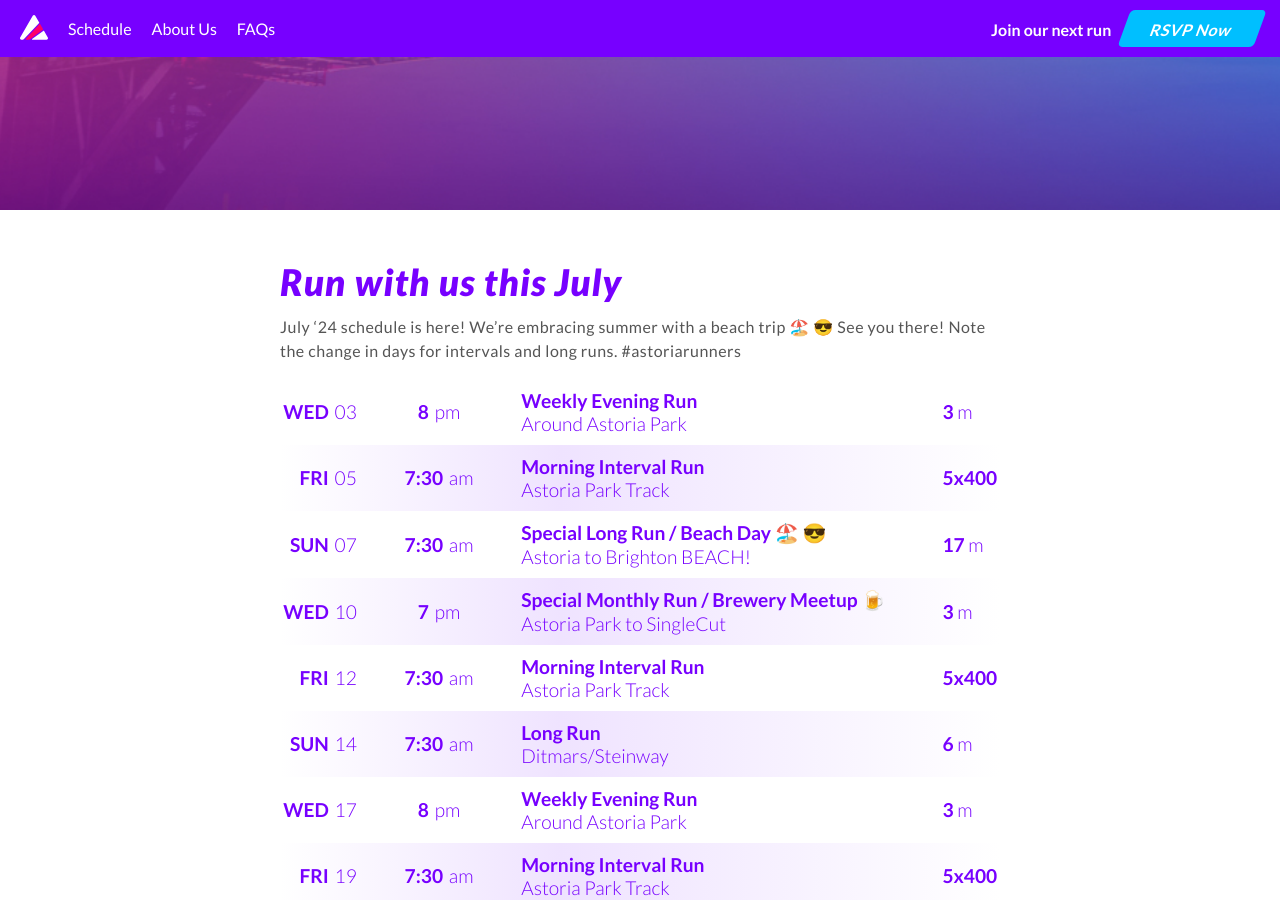
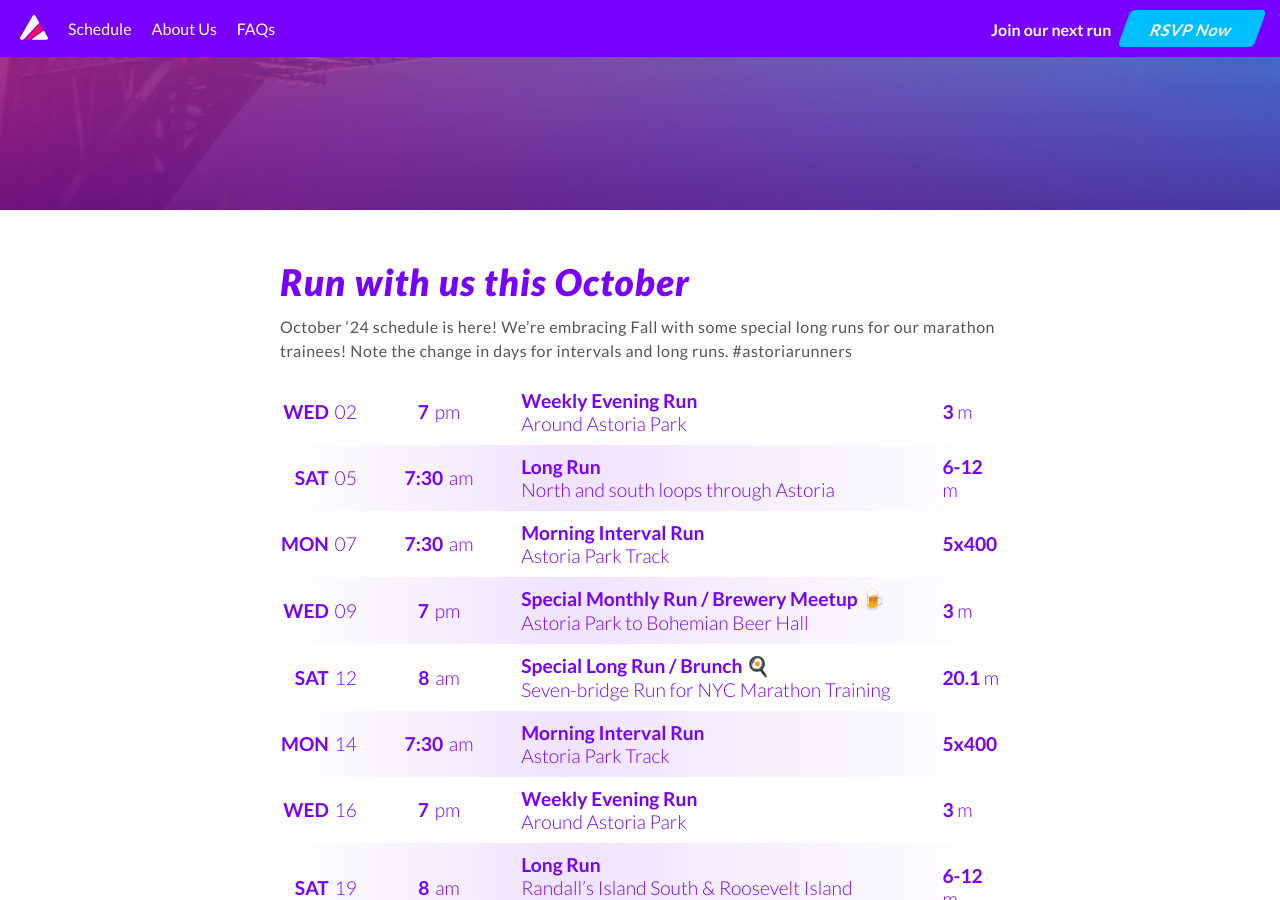
Before and after one commit to maxdug/astoriarunners, a Jekyll site: the page built from index.markdown, in a window 1280 px wide and 900 px high, scrolled down 465 px. Built offline with Jekyll 4.4.1, drawn with Linux system fonts in a browser that asks for light colours; nearby versions of some CDN libraries; some of the changed text lies outside the part shown.

Commit message:
Schedule Update

```diff
--- a/_layouts/home.html
+++ b/_layouts/home.html
@@ -10,8 +10,8 @@ layout: base
 
 <section id="schedule">
 <div class="article">
-    <h1>Run with us this July</h1>
-    <p>July ‘24 schedule is here! We’re embracing summer with a beach trip 🏖️ 😎 See you there! Note the change in days for intervals and long runs.
+    <h1>Run with us this October</h1>
+    <p>October ‘24 schedule is here! We’re embracing Fall with some special long runs for our marathon trainees! Note the change in days for intervals and long runs.
       #astoriarunners
     </p>
 
@@ -23,10 +23,10 @@ layout: base
     <div class="row">
       <span class="date">
         <span class="day">Wed</span>
-        <span class="day-number">03</span>
+        <span class="day-number">02</span>
       </span>
       <span class="time">
-        <span class="time-number">8</span>
+        <span class="time-number">7</span>
         <span class="ampm">pm</span>
       </span>
       <span class="run">
@@ -40,8 +40,26 @@ layout: base
     </div>
     <div class="row">
       <span class="date">
-        <span class="day">Fri</span>
+        <span class="day">Sat</span>
         <span class="day-number">05</span>
+      </span>
+      <span class="time">
+        <span class="time-number">7:30</span>
+        <span class="ampm">am</span>
+      </span>
+      <span class="run">
+        <span class="heading">Long Run</span>
+        <span class="description">North and south loops through Astoria</span>
+      </span>
+      <span class="distance">
+        <span class="distance-number">6-12</span>
+        <span class="unit">m</span>
+      </span>
+    </div>
+    <div class="row">
+      <span class="date">
+        <span class="day">Mon</span>
+        <span class="day-number">07</span>
       </span>
       <span class="time">
         <span class="time-number">7:30</span>
@@ -58,26 +76,8 @@ layout: base
     </div>
     <div class="row">
       <span class="date">
-        <span class="day">Sun</span>
-        <span class="day-number">07</span>
-      </span>
-      <span class="time">
-        <span class="time-number">7:30</span>
-        <span class="ampm">am</span>
-      </span>
-      <span class="run">
-        <span class="heading">Special Long Run / Beach Day 🏖️  😎</span>
-        <span class="description">Astoria to Brighton BEACH!</span>
-      </span>
-      <span class="distance">
-        <span class="distance-number">17</span>
-        <span class="unit">m</span>
-      </span>
-    </div>
-    <div class="row">
-      <span class="date">
         <span class="day">Wed</span>
-        <span class="day-number">10</span>
+        <span class="day-number">09</span>
       </span>
       <span class="time">
         <span class="time-number">7</span>
@@ -85,7 +85,7 @@ layout: base
       </span>
       <span class="run">
         <span class="heading">Special Monthly Run / Brewery Meetup 🍺</span>
-        <span class="description">Astoria Park to SingleCut</span>
+        <span class="description">Astoria Park to Bohemian Beer Hall</span>
       </span>
       <span class="distance">
         <span class="distance-number">3</span>
@@ -94,8 +94,26 @@ layout: base
     </div>
     <div class="row">
       <span class="date">
-        <span class="day">Fri</span>
+        <span class="day">Sat</span>
         <span class="day-number">12</span>
+      </span>
+      <span class="time">
+        <span class="time-number">8</span>
+        <span class="ampm">am</span>
+      </span>
+      <span class="run">
+        <span class="heading">Special Long Run / Brunch 🍳</span>
+        <span class="description">Seven-bridge Run for NYC Marathon Training</span>
+      </span>
+      <span class="distance">
+        <span class="distance-number">20.1</span>
+        <span class="unit">m</span>
+      </span>
+    </div>
+    <div class="row">
+      <span class="date">
+        <span class="day">Mon</span>
+        <span class="day-number">14</span>
       </span>
       <span class="time">
         <span class="time-number">7:30</span>
@@ -112,29 +130,11 @@ layout: base
     </div>
     <div class="row">
       <span class="date">
-        <span class="day">Sun</span>
-        <span class="day-number">14</span>
+        <span class="day">Wed</span>
+        <span class="day-number">16</span>
       </span>
       <span class="time">
-        <span class="time-number">7:30</span>
-        <span class="ampm">am</span>
-      </span>
-      <span class="run">
-        <span class="heading">Long Run</span>
-        <span class="description">Ditmars/Steinway</span>
-      </span>
-      <span class="distance">
-        <span class="distance-number">6</span>
-        <span class="unit">m</span>
-      </span>
-    </div>
-    <div class="row">
-      <span class="date">
-        <span class="day">Wed</span>
-        <span class="day-number">17</span>
-      </span>
-      <span class="time">
-        <span class="time-number">8</span>
+        <span class="time-number">7</span>
         <span class="ampm">pm</span>
       </span>
       <span class="run">
@@ -148,8 +148,26 @@ layout: base
     </div>
     <div class="row">
       <span class="date">
-        <span class="day">Fri</span>
+        <span class="day">Sat</span>
         <span class="day-number">19</span>
+      </span>
+      <span class="time">
+        <span class="time-number">8</span>
+        <span class="ampm">am</span>
+      </span>
+      <span class="run">
+        <span class="heading">Long Run</span>
+        <span class="description">Randall’s Island South & Roosevelt Island North</span>
+      </span>
+      <span class="distance">
+        <span class="distance-number">6-12</span>
+        <span class="unit">m</span>
+      </span>
+    </div>
+    <div class="row">
+      <span class="date">
+        <span class="day">Mon</span>
+        <span class="day-number">21</span>
       </span>
       <span class="time">
         <span class="time-number">7:30</span>
@@ -166,29 +184,11 @@ layout: base
     </div>
     <div class="row">
       <span class="date">
-        <span class="day">Sun</span>
-        <span class="day-number">21</span>
+        <span class="day">Wed</span>
+        <span class="day-number">23</span>
       </span>
       <span class="time">
-        <span class="time-number">7:30</span>
-        <span class="ampm">am</span>
-      </span>
-      <span class="run">
-        <span class="heading">Long Run / Coffee ☕</span>
-        <span class="description">Double Queensboro 10k + Partners Coffee</span>
-      </span>
-      <span class="distance">
-        <span class="distance-number">6</span>
-        <span class="unit">m</span>
-      </span>
-    </div>
-    <div class="row">
-      <span class="date">
-        <span class="day">Wed</span>
-        <span class="day-number">24</span>
-      </span>
-      <span class="time">
-        <span class="time-number">8</span>
+        <span class="time-number">7</span>
         <span class="ampm">pm</span>
       </span>
       <span class="run">
@@ -203,7 +203,7 @@ layout: base
     <div class="row">
       <span class="date">
         <span class="day">Thu</span>
-        <span class="day-number">25</span>
+        <span class="day-number">24</span>
       </span>
       <span class="time">
         <span class="time-number">7</span>
@@ -220,8 +220,26 @@ layout: base
     </div>
     <div class="row">
       <span class="date">
-        <span class="day">Fri</span>
+        <span class="day">Sat</span>
         <span class="day-number">26</span>
+      </span>
+      <span class="time">
+        <span class="time-number">8</span>
+        <span class="ampm">am</span>
+      </span>
+      <span class="run">
+        <span class="heading">Long Run / Coffee ☕</span>
+        <span class="description">Roosevelt Island Full Loop</span>
+      </span>
+      <span class="distance">
+        <span class="distance-number">8</span>
+        <span class="unit">m</span>
+      </span>
+    </div>
+    <div class="row">
+      <span class="date">
+        <span class="day">Mon</span>
+        <span class="day-number">28</span>
       </span>
       <span class="time">
         <span class="time-number">7:30</span>
@@ -238,29 +256,11 @@ layout: base
     </div>
     <div class="row">
       <span class="date">
-        <span class="day">Sun</span>
-        <span class="day-number">28</span>
+        <span class="day">Wed</span>
+        <span class="day-number">30</span>
       </span>
       <span class="time">
-        <span class="time-number">7:30</span>
-        <span class="ampm">am</span>
-      </span>
-      <span class="run">
-        <span class="heading">Long Run / Coffee ☕</span>
-        <span class="description">Randalls' Island South + Under Pressure Coffee</span>
-      </span>
-      <span class="distance">
-        <span class="distance-number">6</span>
-        <span class="unit">m</span>
-      </span>
-    </div>
-    <div class="row">
-      <span class="date">
-        <span class="day">Wed</span>
-        <span class="day-number">31</span>
-      </span>
-      <span class="time">
-        <span class="time-number">8</span>
+        <span class="time-number">7</span>
         <span class="ampm">pm</span>
       </span>
       <span class="run">
@@ -272,6 +272,7 @@ layout: base
         <span class="unit">m</span>
       </span>
     </div>
+
   </div><!-- End ar-Schedule -->
 
   </div><!-- end article-->
```
Also changed, not shown: 1 other file.
